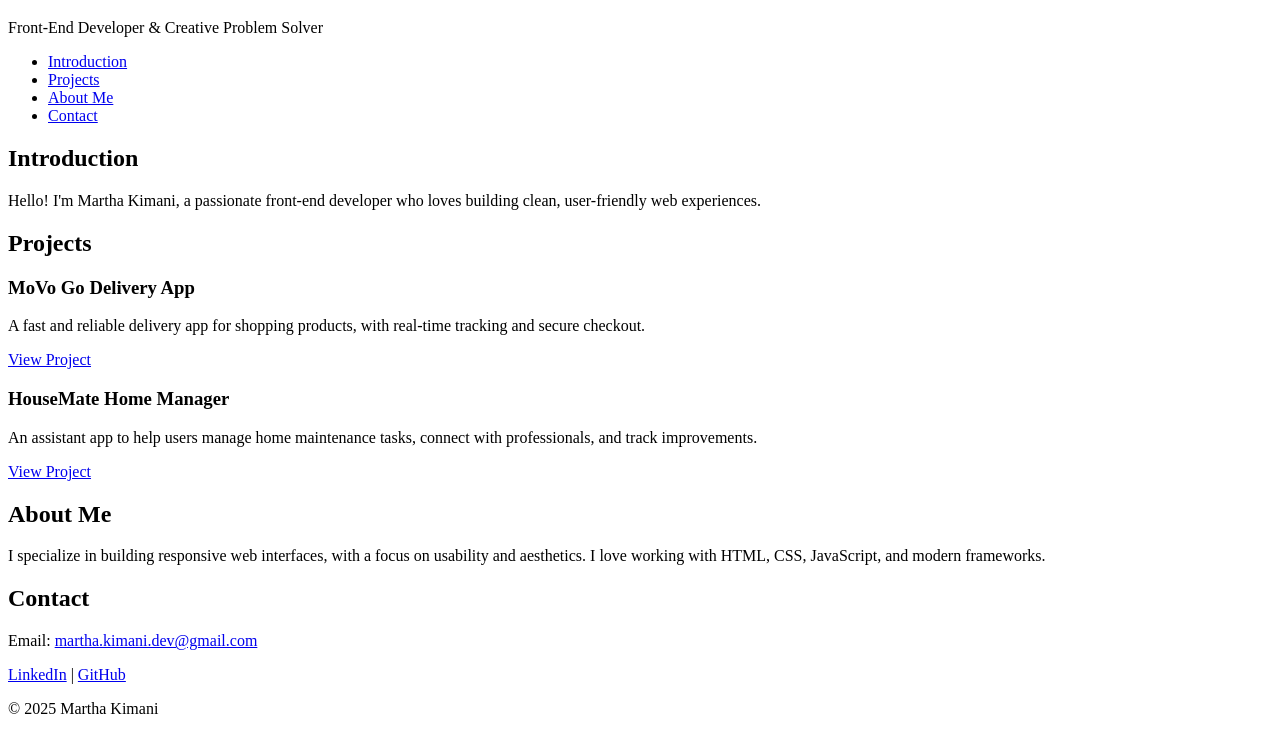
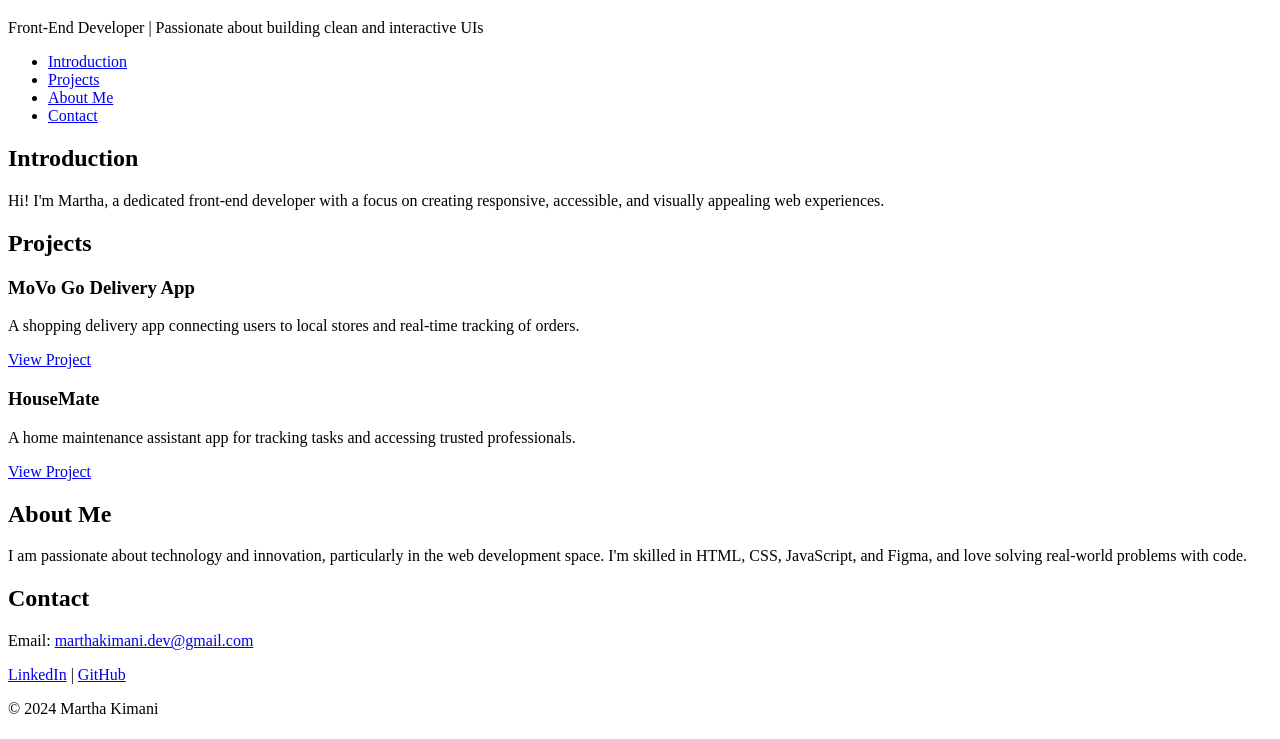
Before and after one commit to MarthaKimani/My_First_Portfolio, a plain HTML site: page portfolio/My_First_Portfolio/portfolio/index.html in a window 1280 px wide. Shown: the part 61-800 px from the top of the page. Drawn offline with Linux system fonts and the light colour scheme.

Commit message:
Add complete index.html for personal portfolio

```diff
--- a/portfolio/My_First_Portfolio/portfolio/index.html
+++ b/portfolio/My_First_Portfolio/portfolio/index.html
@@ -1,13 +1,13 @@
 <!DOCTYPE html>
 <html lang="en">
 <head>
-    <meta charset="utf-8" />
+  <meta charset="utf-8">
   <title>Martha Kimani - Personal Portfolio</title>
 </head>
 <body>
   <header>
     <h1>Martha Kimani</h1>
-      <p>Front-End Developer & Creative Problem Solver</p>
+    <p>Front-End Developer | Passionate about building clean and interactive UIs</p>
   </header>
 
   <nav>
@@ -21,39 +21,41 @@
 
   <section id="introduction">
     <h2>Introduction</h2>
-      <p>Hello! I'm Martha Kimani, a passionate front-end developer who loves building clean, user-friendly web experiences.</p>
+    <p>Hi! I'm Martha, a dedicated front-end developer with a focus on creating responsive, accessible, and visually appealing web experiences.</p>
   </section>
 
   <section id="projects">
     <h2>Projects</h2>
+
     <article class="project">
       <h3>MoVo Go Delivery App</h3>
-        <p>A fast and reliable delivery app for shopping products, with real-time tracking and secure checkout.</p>
-        <a href="https://github.com/martha-kimani-b6aa88326" target="_blank">View Project</a>
+      <p>A shopping delivery app connecting users to local stores and real-time tracking of orders.</p>
+      <a href="https://github.com/Martha-Kimani/movo-go" target="_blank">View Project</a>
     </article>
+
     <article class="project">
-        <h3>HouseMate Home Manager</h3>
-        <p>An assistant app to help users manage home maintenance tasks, connect with professionals, and track improvements.</p>
-        <a href="https://github.com/martha-kimani-b6aa88326" target="_blank">View Project</a>
+      <h3>HouseMate</h3>
+      <p>A home maintenance assistant app for tracking tasks and accessing trusted professionals.</p>
+      <a href="https://github.com/Martha-Kimani/housemate" target="_blank">View Project</a>
     </article>
   </section>
 
   <section id="about">
     <h2>About Me</h2>
-      <p>I specialize in building responsive web interfaces, with a focus on usability and aesthetics. I love working with HTML, CSS, JavaScript, and modern frameworks.</p>
+    <p>I am passionate about technology and innovation, particularly in the web development space. I'm skilled in HTML, CSS, JavaScript, and Figma, and love solving real-world problems with code.</p>
   </section>
 
   <section id="contact">
     <h2>Contact</h2>
-      <p>Email: <a href="mailto:martha.kimani.dev@gmail.com">martha.kimani.dev@gmail.com</a></p>
+    <p>Email: <a href="mailto:marthakimani.dev@gmail.com">marthakimani.dev@gmail.com</a></p>
     <p>
       <a href="https://www.linkedin.com/in/martha-kimani-b6aa88326" target="_blank">LinkedIn</a> |
-        <a href="https://github.com/martha-kimani-b6aa88326" target="_blank">GitHub</a>
+      <a href="https://github.com/Martha-Kimani" target="_blank">GitHub</a>
     </p>
   </section>
 
   <footer>
-      <p>&copy; 2025 Martha Kimani</p>
+    <p>&copy; 2024 Martha Kimani</p>
   </footer>
 </body>
 </html>
```
Lines whose indentation alone changed are shown as unchanged.
